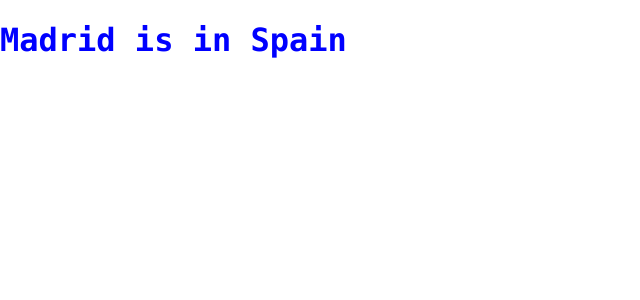
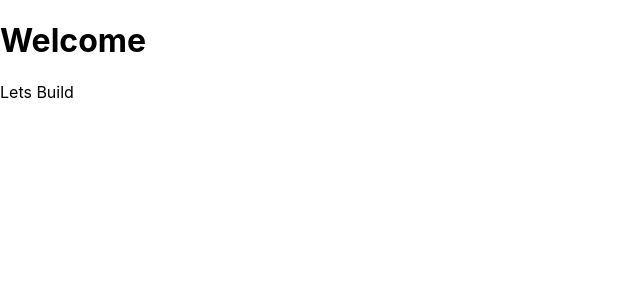
Before and after one commit to SatYu26/Learning-React, a React (Create React App) app: page / in a window 1280 px wide. Shown: the top 300 px of the page, without its empty margins (0-640 px from the left). Built offline with nearby package versions, Linux system fonts and the light colour scheme.

Commit message:
More about JSX

```diff
--- a/src/index.js
+++ b/src/index.js
@@ -2,14 +2,16 @@ import React from 'react';
 import ReactDOM from 'react-dom';
 import './index.css';
 
-let city = {
-  name: "Madrid",
-  country: "Spain",
-};
+function Hello() {
+  return (
+    <div>
+      <h1>Welcome</h1>
+      <p>Lets Build</p>
+    </div>
+  );
+}
 
 ReactDOM.render(
-  <h1 id="heading" className= "cool-text">
-  {city.name} is in {city.country}
-  </h1>,
+  <Hello />,
   document.getElementById('root')
 );
```
